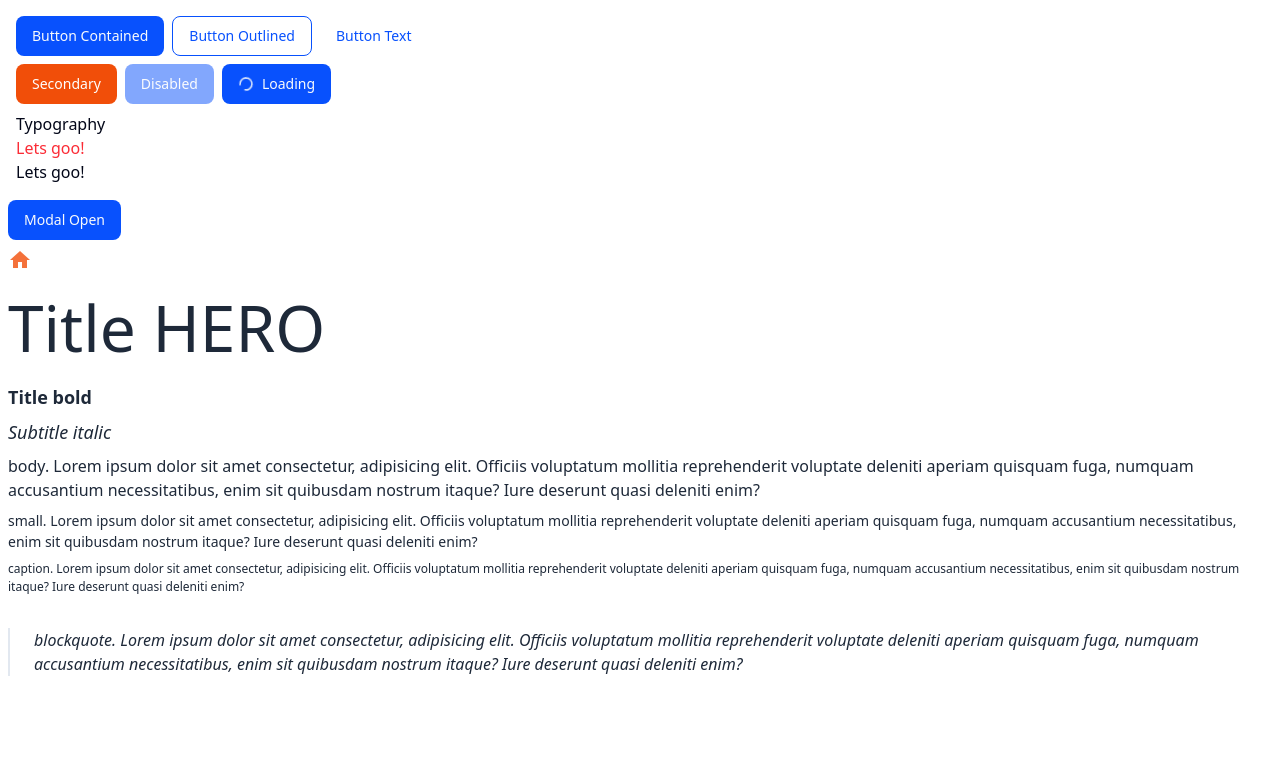
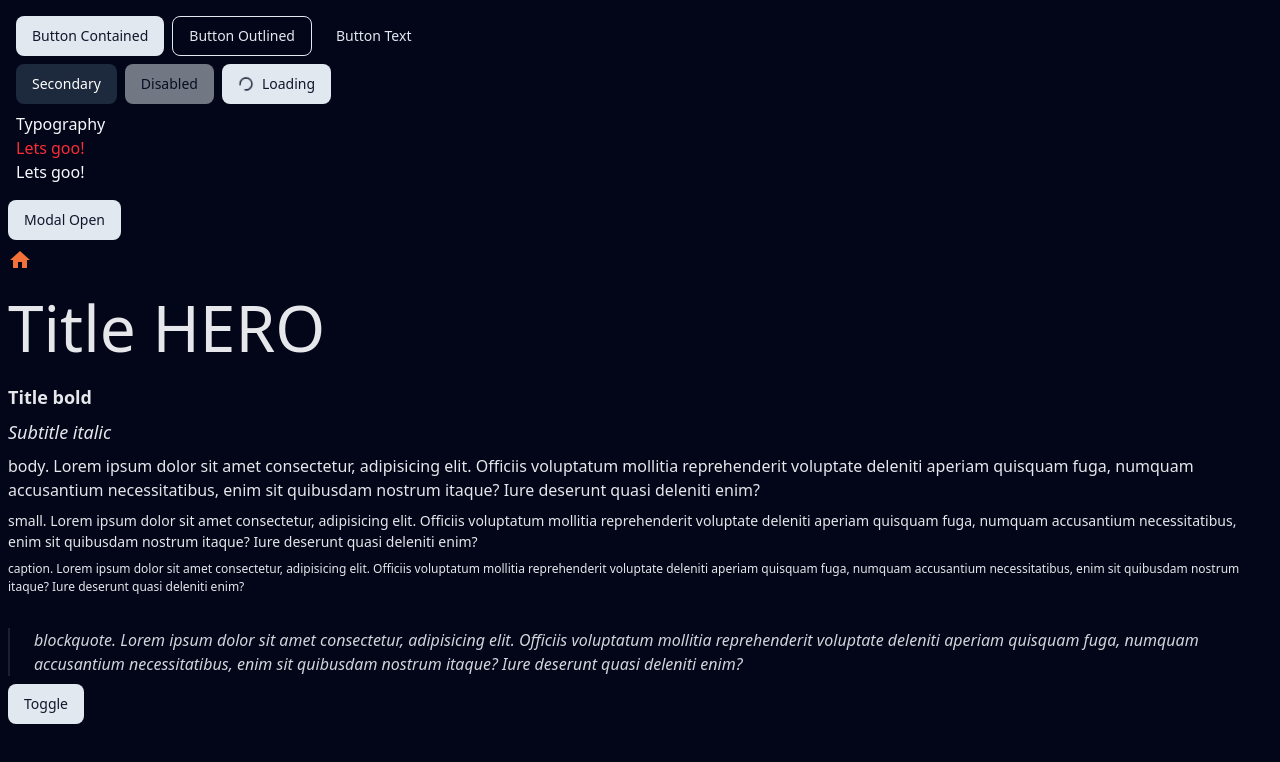
Before and after one commit to geneshairzan/template_next_shadcn, a Next.js app: page /dev/component in a window 1280 px wide. Shown: the top 762 px of the page. Built offline with nearby package versions, Linux system fonts and the light colour scheme.

Commit message:
themeswitcher

```diff
--- a/jsconfig.json
+++ b/jsconfig.json
@@ -2,7 +2,9 @@
   "compilerOptions": {
     "paths": {
       "@/*": ["./src/*"],
-      "@UI": ["./src/components/ui/index.js"]
+      "@UI": ["./src/components/ui/index.js"],
+      "@context/*": ["./src/components/context/*"],
+      "@context": ["./src/components/context/index.js"]
     }
   }
 }
--- a/src/app/dev/component/page.js
+++ b/src/app/dev/component/page.js
@@ -3,9 +3,15 @@
 import Button from "./button";
 import React, { useState, useEffect } from "react";
 import UI from "@UI";
+import { useGlobal } from "@/app/providers";
 
 export default function Home() {
+  const { app } = useGlobal();
   const [onmodal, setonmodal] = useState(false);
+
+  function toggleTheme() {
+    app.set("theme", app.theme === "dark" ? "light" : "dark");
+  }
 
   return (
     <UI.Col p={2} gap={2}>
@@ -52,6 +58,9 @@ export default function Home() {
         blockquote. Lorem ipsum dolor sit amet consectetur, adipisicing elit. Officiis voluptatum mollitia reprehenderit voluptate deleniti aperiam quisquam
         fuga, numquam accusantium necessitatibus, enim sit quibusdam nostrum itaque? Iure deserunt quasi deleniti enim?
       </UI.Text>
+      <UI.Row>
+        <UI.Button onClick={toggleTheme}>toggle</UI.Button>
+      </UI.Row>
     </UI.Col>
   );
 }
--- a/src/app/layout.js
+++ b/src/app/layout.js
@@ -1,5 +1,6 @@
 import { Geist, Geist_Mono } from "next/font/google";
 import "./globals.css";
+import { Providers } from "./providers";
 
 const geistSans = Geist({
   variable: "--font-geist-sans",
@@ -19,10 +20,8 @@ export const metadata = {
 export default function RootLayout({ children }) {
   return (
     <html lang="en">
-      <body
-        className={`${geistSans.variable} ${geistMono.variable} antialiased`}
-      >
-        {children}
+      <body class="dark" className={`${geistSans.variable} ${geistMono.variable} antialiased`}>
+        <Providers>{children}</Providers>
       </body>
     </html>
   );
--- /dev/null
+++ b/src/app/providers.jsx
@@ -0,0 +1,29 @@
+"use client";
+import React, { useState, useEffect } from "react";
+
+import { useRouter } from "next/navigation";
+import useApp from "@context/useapp";
+// import useAuth from "@context/useauth";
+// import { GoogleTagManager } from "@next/third-parties/google";
+import { createContext, useContext } from "react";
+
+const GlobalContext = createContext(null);
+
+export function useGlobal() {
+  return useContext(GlobalContext);
+}
+
+export function Providers({ children }) {
+  const r = useRouter();
+  // const auth = useAuth();
+  const app = useApp();
+
+  useEffect(() => {
+    document.body.classList.remove("dark", "light");
+    document.body.classList.add(app?.theme || "light");
+  }, [app?.theme]);
+
+  //   if (auth?.user === "loading") return <GoogleTagManager gtmId="GTM-XXXXXX" />;
+
+  return <GlobalContext.Provider value={{ app, r }}>{children}</GlobalContext.Provider>;
+}
--- /dev/null
+++ b/src/components/context/index.js
@@ -0,0 +1,4 @@
+"use client";
+
+import { createContext } from "react";
+export default createContext(null);
--- /dev/null
+++ b/src/components/context/useapp.jsx
@@ -0,0 +1,84 @@
+"use client";
+
+import { useState, useEffect } from "react";
+
+// Function to get stored data from localStorage
+function getStoredData(defaultValue) {
+  if (typeof window !== "undefined") {
+    const stored = localStorage.getItem("app");
+    return stored ? JSON.parse(stored) : defaultValue;
+  }
+
+  return defaultValue;
+}
+
+export default function useApp() {
+  const [data, setdata] = useState(
+    getStoredData({
+      isLoading: false,
+      theme: "dark",
+    })
+  );
+
+  // Save to localStorage whenever `user` changes
+  useEffect(() => {
+    if (typeof window !== "undefined") {
+      const storedApp = localStorage.getItem("app");
+      if (storedApp) {
+        setdata(JSON.parse(storedApp));
+      }
+    }
+  }, []);
+
+  useEffect(() => {
+    if (typeof window !== "undefined" && data !== null) {
+      localStorage.setItem("app", JSON.stringify(data));
+    }
+    if (data === null) {
+      localStorage.removeItem("app");
+    }
+  }, [data]);
+
+  function get(target) {
+    return data?.[target];
+  }
+
+  function set(target, value) {
+    const keys = target.split(".");
+    const newData = { ...data };
+    let temp = newData;
+
+    for (let i = 0; i < keys.length - 1; i++) {
+      if (!temp[keys[i]]) {
+        temp[keys[i]] = {};
+      }
+      temp = temp[keys[i]];
+    }
+
+    temp[keys[keys.length - 1]] = value;
+    setdata(newData);
+  }
+
+  function setOnLoading() {
+    setdata({ ...data, isLoading: true });
+  }
+
+  function setOffLoading() {
+    setdata({ ...data, isLoading: false });
+  }
+
+  function closeSnack() {
+    setdata({ ...data, snack: null });
+  }
+
+  return {
+    ...data,
+    theme: data.theme,
+    set,
+    get,
+    setOnLoading,
+    setOffLoading,
+    closeSnack,
+    setApp: setdata,
+  };
+}
--- /dev/null
+++ b/src/components/context/useauth.jsx
@@ -0,0 +1,69 @@
+"use client";
+
+import { useState, useEffect } from "react";
+import { fetcher } from "@gh/helper/useFetch";
+import { useRouter } from "next/navigation";
+
+export default function useAuth() {
+  const router = useRouter();
+  const [data, setdata] = useState("loading");
+
+  function signin(res) {
+    setdata(res);
+    localStorage.setItem("AuthUser", JSON.stringify(res));
+    res?.token && localStorage.setItem("AuthToken", res?.token);
+  }
+
+  function signout(routeCallback = "/") {
+    setdata();
+    localStorage.removeItem("AuthUser");
+    localStorage.removeItem("AuthToken");
+    routeCallback && router.push(routeCallback);
+  }
+
+  useEffect(() => {
+    let cache = getChachedUser();
+    if (cache?.id && check()) {
+      setdata(cache);
+    } else {
+      signout(null);
+    }
+  }, []);
+
+  async function check() {
+    let res = await fetcher({
+      url: `auth/me`,
+      method: "post",
+    });
+    res?.data?.id ? signin(res.data) : signout();
+  }
+
+  function set(target, value) {
+    setdata((prev) => {
+      let payload = {
+        ...prev,
+        [target]: value,
+      };
+
+      localStorage.setItem("AuthUser", JSON.stringify(payload));
+      return payload;
+    });
+  }
+
+  return {
+    id: data?.id,
+    user: data,
+    signin,
+    signout,
+    check,
+    set,
+  };
+}
+
+function getChachedUser() {
+  try {
+    return JSON.parse(localStorage.getItem("AuthUser"));
+  } catch (error) {
+    return {};
+  }
+}
```
